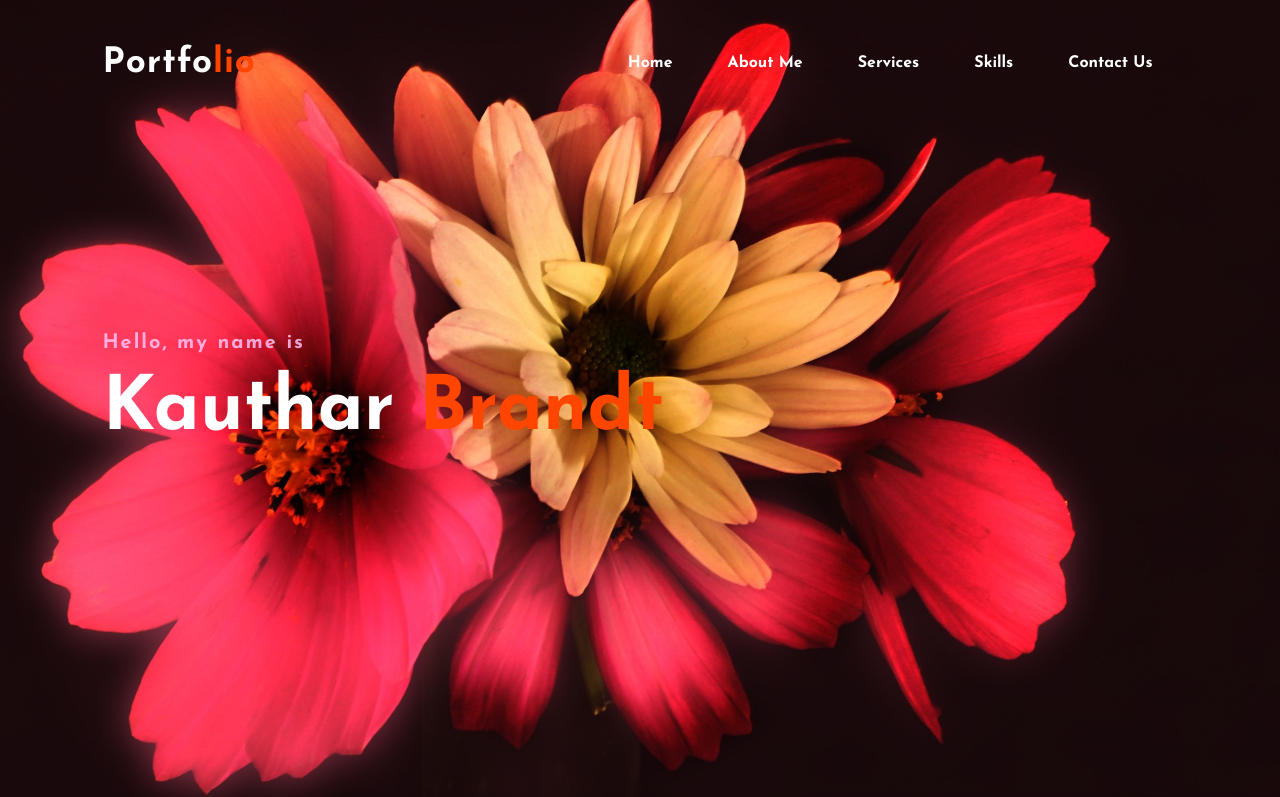
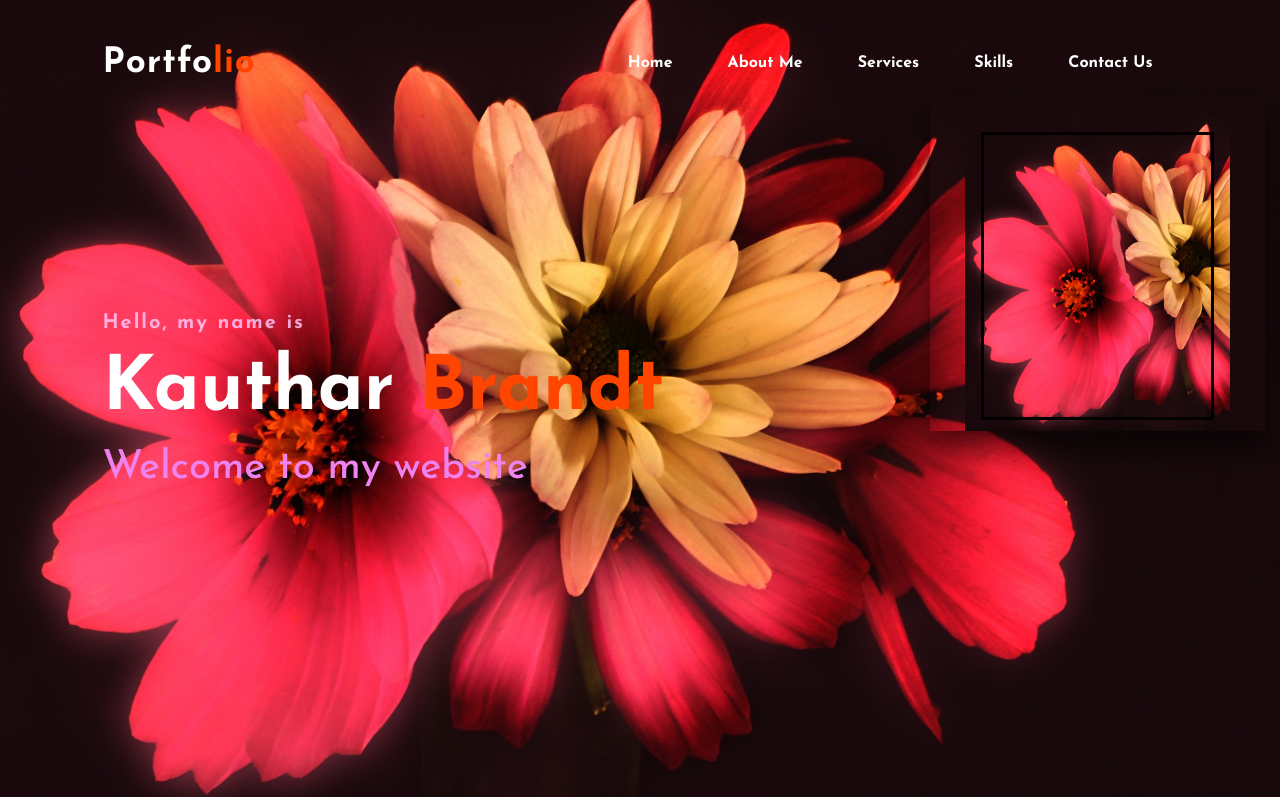
Before and after one commit to Qwertyindividual/End-of-module-project, a plain HTML site: page ex.html in a window 1280 px wide. Shown: the top 797 px of the page. Drawn offline with Linux system fonts and the light colour scheme.

Commit message:
improvement

```diff
--- a/ex.css
+++ b/ex.css
@@ -1,3 +1,14 @@
+:root {
+	--level-one: translateZ(3rem);
+	--level-two: translateZ(6rem);
+	--level-three: translateZ(9rem);
+
+	--fw-normal: 400;
+	--fw-bold: 700;
+
+	--clr: lightblue;
+}
+
 *{
 	padding: 0;
 	margin: 0;
@@ -82,13 +93,94 @@ h4{
 	letter-spacing: 2px;
 	font-size: 20px;
 }
+p {
+ font-size: 40px;
+ font-weight: 500;
+ color: violet;
 
-.about{
+}
+
+.card {
+	width: 400px;
+	box-shadow: 0 1rem 2rem rgba(0, 0, 0, .67);
+	float: right;
+
+ }
+  .card__content {
+	text-align: center;
+	position: relative;
+	padding: 10em 4em;
+	transition: transform 3s;
+	background: pink;
+	transform-style: preserve-3d;
+  }
+
+  .card:hover .card__content {
+	transform: rotateY(.5turn);
+  }
+  .card__front,
+.card__back {
+  position: absolute;
+  top: 0;
+  bottom: 0;
+  left: 0;
+  right: 0;
+  padding: 5em 3em;
+  backface-visibility: hidden;
+  transform-style: preserve-3d;
+  display: grid;
+  align-content: center;
+}
+.card__front {
+	background-image: url(./img/flower-g38fc77562_1920.jpg);
+	background-size: cover;
+	background-blend-mode: overlay;
+  }
+  .card__front::before {
+	content: '';
+	position: absolute;
+	--spacer: 1em;
+	top: var(--spacer);
+	bottom: var(--spacer);
+	left: var(--spacer);
+	right: var(--spacer);
+	border: 3px solid currentColor;
+	transform: var(--level-one);
+  }
+  .card-h1{
+    font-size: 1rem;
+    transform: var(--level-three);
+    order: 2;
+    text-transform: uppercase;
+}
+.card-par {
+    transform: var(--level-two);
+    text-transform: uppercase;
+    letter-spacing: 4px;
+    font-size: .5rem;
+    font-weight: var(--fw-bold);
+    opacity: .7;
+}
+.card__back {
+	transform: rotateY(.5turn);
+	color: var(black);
+	background: linear-gradient(to bottom right, darkred, lightblue);
+  }
+
+main {
+	display: flex;
+	justify-content: center;
+	align-items: center;
+	min-height: 400px;
+
+}
+
+#about{
 	width: 100%;
 	padding: 100px 0px;
 	background-color: #000000;
 }
-.about img{
+#about img{
 	height: auto;
 	width: 430px;
 }
@@ -134,7 +226,7 @@ button:hover{
 	background: linear-gradient(to bottom right, red, yellow);
 }
 
-.service{
+#service{
 	background: #000000;
 	width: 100%;
 	padding: 100px 0px;
@@ -153,11 +245,10 @@ button:hover{
 	min-height: 400px;
 }
 .card{
-	height: 365px;
+	height: 335px;
 	width: 335px;
 	padding: 20px 35px;
-	background: #191919;
-	border-radius: 20px;
+	background: transparent;
 	margin: 15px;
 	position: relative;
 	overflow: hidden;
@@ -206,7 +297,7 @@ h5{
 	flex-direction: column;
 	justify-content: center;
 }
-.form  {
+#form  {
 	height: 100vh;
     background-color: #000000;
 	background-position: center;
@@ -252,6 +343,7 @@ h5{
 	border: 1px solid white;
 	width: 100%;
 	cursor: pointer;
+	margin-top: 15px;
   }
   input:focus~label {
 	top: -35px;
--- a/ex.html
+++ b/ex.html
@@ -17,19 +17,35 @@
 			<ul>
 				<li><a href="#">Home</a></li>
 				<li><a href="#about">About Me</a></li>
-				<li><a href="#">Services</a></li>
+				<li><a href="#service">Services</a></li>
 				<li><a href="#">Skills</a></li>
-				<li><a href="#">Contact Us</a></li>
+				<li><a href="#form">Contact Us</a></li>
 			</ul>
 		</nav>
 
 		<div class="content">
 			<h4>Hello, my name is</h4>
 			<h1>Kauthar <span>Brandt</span></h1>
+			<p>Welcome to my website</p>
 		</div>
-	</div>
 
-	<section class="about">
+
+	<div class="card">
+        <div class="card__content">
+
+          <div class="card__front"></div>
+
+          <div class="card__back">
+                <h1 class="card-h1">Oslin Johnson</h1>
+                <p class="card-par">Web developer</p>
+                <p class="card-par">I am awesome 😎</p>
+          </div>
+
+        </div>
+      </div>
+</div>
+
+	<section id="about">
 		<div class="main">
 			<img src="img/croppedd flower.jpg">
 			<div class="about-text">
@@ -40,7 +56,7 @@
 		</div>
 	</section>
 
-	<div class="service">
+	<div id="service">
 		<div class="title">
 			<h2>My Services</h2>
 		</div>
@@ -84,7 +100,7 @@
 		</div>
 	</div>
 
-<div class="form">
+<div id="form">
     <form>
         <div class="Input-group">
         <input type="text" id="name" required>
```
